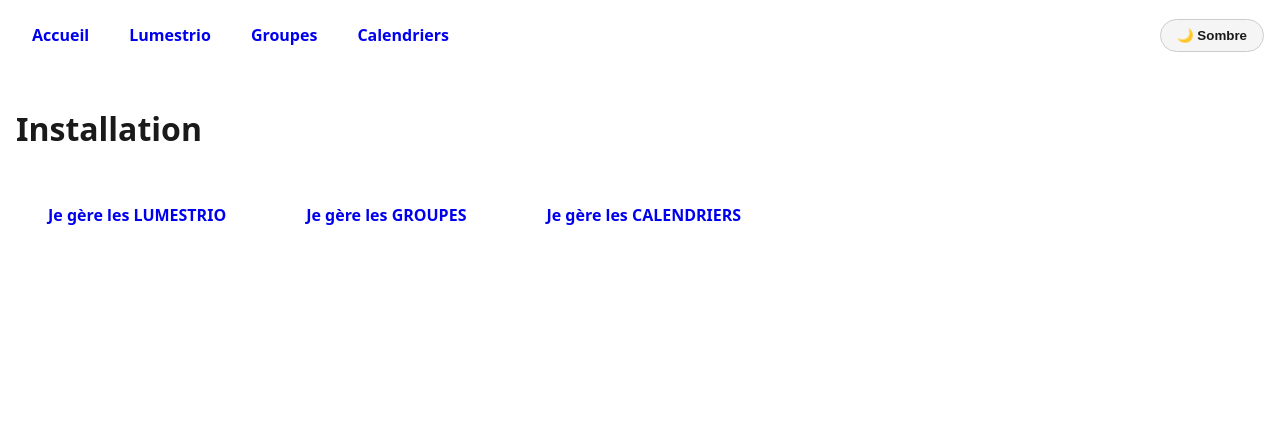
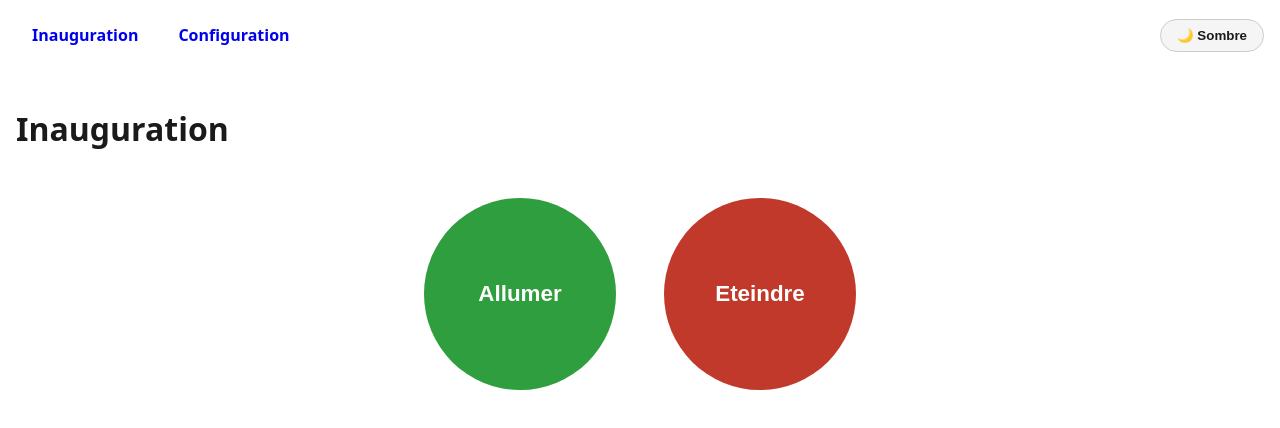
Before and after one commit to guime7000/appestrio, a Vue app in the folder frontend/: page / in a window 1280 px wide. Shown: the top 428 px of the page. Built offline with nearby package versions, Linux system fonts and the light colour scheme.

Commit message:
Redesign pages

```diff
--- a/frontend/src/App.vue
+++ b/frontend/src/App.vue
@@ -2,10 +2,8 @@
 import { useTheme } from "@/composables/useTheme";
 
 const navLinks = [
-  { to: "/", label: "Accueil" },
-  { to: "/devices", label: "Lumestrio" },
-  { to: "/groups", label: "Groupes" },
-  { to: "/calendars", label: "Calendriers" },
+  { to: "/", label: "Inauguration" },
+  { to: "/configuration", label: "Configuration" },
 ];
 
 const { theme, toggleTheme } = useTheme();
--- a/frontend/src/router/index.ts
+++ b/frontend/src/router/index.ts
@@ -5,23 +5,31 @@ const router = createRouter({
   routes: [
     {
       path: "/",
-      name: "home",
-      component: () => import("@/views/HomeView.vue"),
+      name: "inauguration",
+      component: () => import("@/views/InaugurationView.vue"),
     },
     {
-      path: "/devices",
-      name: "devices",
+      path: "/configuration",
+      name: "configuration",
+      component: () => import("@/views/ConfigurationView.vue"),
+      redirect: { name: "configuration-devices" },
+      children: [
+        {
+          path: "appareils",
+          name: "configuration-devices",
           component: () => import("@/views/DevicesView.vue"),
         },
         {
-      path: "/groups",
-      name: "groups",
+          path: "groupes",
+          name: "configuration-groups",
           component: () => import("@/views/GroupsView.vue"),
         },
         {
-      path: "/calendars",
-      name: "calendars",
+          path: "calendriers",
+          name: "configuration-calendars",
           component: () => import("@/views/CalendarsView.vue"),
+        },
+      ],
     },
   ],
 });
--- a/frontend/src/views/CalendarsView.vue
+++ b/frontend/src/views/CalendarsView.vue
@@ -301,11 +301,8 @@ onMounted(loadCalendars);
 </script>
 
 <template>
-  <h1>Je gère les calendriers</h1>
-
   <div class="calendars-layout">
     <section class="calendars-panel">
-      <h2>Calendriers</h2>
       <div class="bulk-actions">
         <button type="button" @click="openCreateCalendarModal">Créer un calendrier</button>
         <button
@@ -525,9 +522,10 @@ onMounted(loadCalendars);
 
 .bulk-actions {
   display: flex;
+  flex-direction: column;
+  align-items: flex-start;
   gap: 0.5rem;
   margin-bottom: 1rem;
-  flex-wrap: wrap;
 }
 
 .clear-selection:disabled {
--- /dev/null
+++ b/frontend/src/views/ConfigurationView.vue
@@ -0,0 +1,47 @@
+<script setup lang="ts">
+const tabs = [
+  { to: { name: "configuration-devices" }, label: "Appareils" },
+  { to: { name: "configuration-groups" }, label: "Groupes" },
+  { to: { name: "configuration-calendars" }, label: "Calendriers" },
+];
+</script>
+
+<template>
+  <h1>Configuration</h1>
+  <nav class="tabs">
+    <RouterLink
+      v-for="tab in tabs"
+      :key="tab.label"
+      :to="tab.to"
+      class="tab"
+      active-class="tab-active"
+    >
+      {{ tab.label }}
+    </RouterLink>
+  </nav>
+  <div class="tab-content">
+    <RouterView />
+  </div>
+</template>
+
+<style scoped>
+.tabs {
+  display: flex;
+  flex-direction: row;
+  gap: 0.5rem;
+  border-bottom: 1px solid var(--color-border);
+  margin-bottom: 1rem;
+}
+
+.tab {
+  padding: 0.5rem 1rem;
+  text-decoration: none;
+  font-weight: bold;
+  color: var(--color-text);
+  border-bottom: 2px solid transparent;
+}
+
+.tab-active {
+  border-bottom-color: var(--color-text);
+}
+</style>
--- a/frontend/src/views/DevicesView.vue
+++ b/frontend/src/views/DevicesView.vue
@@ -206,8 +206,6 @@ onMounted(loadDevices);
 </script>
 
 <template>
-  <h1>Je gère les APPAREILS</h1>
-
   <div class="bulk-actions">
     <button type="button" @click="openCreateModal">Créer un appareil</button>
     <button class="clear-selection" :disabled="selectedUuids.size === 0" @click="removeSelectedDevices">
--- a/frontend/src/views/GroupsView.vue
+++ b/frontend/src/views/GroupsView.vue
@@ -231,8 +231,6 @@ onMounted(async () => {
 </script>
 
 <template>
-  <h1>Je gère les groupes</h1>
-
   <form class="create-form" @submit.prevent="createGroup">
     <input v-model="newGroupLabel" placeholder="Nom du groupe" required />
     <button type="submit">Créer un groupe</button>
--- a/frontend/src/views/HomeView.vue
+++ /dev/null
@@ -1,33 +0,0 @@
-<script setup lang="ts">
-const cards = [
-  { to: "/devices", label: "Je gère les LUMESTRIO" },
-  { to: "/groups", label: "Je gère les GROUPES" },
-  { to: "/calendars", label: "Je gère les CALENDRIERS" },
-];
-</script>
-
-<template>
-  <h1>Installation</h1>
-  <div class="cards">
-    <RouterLink v-for="card in cards" :key="card.to" :to="card.to" class="card">
-      {{ card.label }}
-    </RouterLink>
-  </div>
-</template>
-
-<style scoped>
-.cards {
-  display: flex;
-  gap: 1rem;
-  flex-wrap: wrap;
-}
-
-.card {
-  padding: 2rem;
-  border-radius: 999px;
-  text-decoration: none;
-  font-weight: bold;
-  text-align: center;
-  min-width: 10rem;
-}
-</style>
--- /dev/null
+++ b/frontend/src/views/InaugurationView.vue
@@ -0,0 +1,77 @@
+<script setup lang="ts">
+import { ref } from "vue";
+
+import { devicesApi } from "@/api/devices";
+
+const busy = ref(false);
+
+async function setAllDevicesActive(active: boolean) {
+  if (busy.value) return;
+  busy.value = true;
+  try {
+    const { data: devices } = await devicesApi.list();
+    await Promise.all(
+      devices.map((device) => devicesApi.update(device.uuid, { active })),
+    );
+  } finally {
+    busy.value = false;
+  }
+}
+</script>
+
+<template>
+  <h1>Inauguration</h1>
+
+  <div class="power-buttons">
+    <button
+      type="button"
+      class="power-button power-on"
+      :disabled="busy"
+      @click="setAllDevicesActive(true)"
+    >
+      Allumer
+    </button>
+    <button
+      type="button"
+      class="power-button power-off"
+      :disabled="busy"
+      @click="setAllDevicesActive(false)"
+    >
+      Eteindre
+    </button>
+  </div>
+</template>
+
+<style scoped>
+.power-buttons {
+  display: flex;
+  gap: 3rem;
+  justify-content: center;
+  align-items: center;
+  margin-top: 3rem;
+}
+
+.power-button {
+  width: 12rem;
+  height: 12rem;
+  border-radius: 50%;
+  border: none;
+  font-size: 1.4rem;
+  font-weight: bold;
+  color: white;
+  cursor: pointer;
+}
+
+.power-button:disabled {
+  opacity: 0.6;
+  cursor: default;
+}
+
+.power-on {
+  background: #2e9e3e;
+}
+
+.power-off {
+  background: #c0392b;
+}
+</style>
```
Lines whose indentation alone changed are shown as unchanged.
